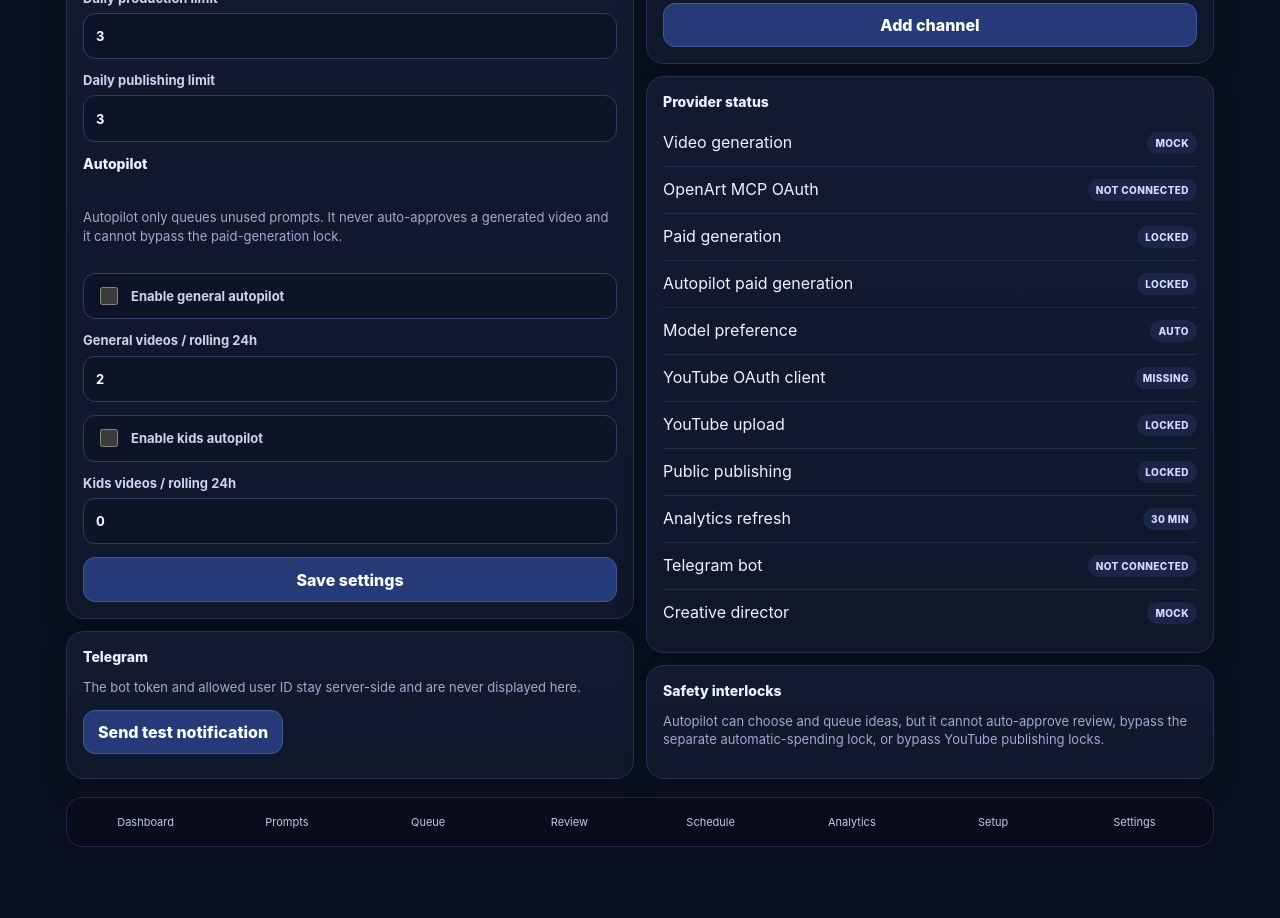
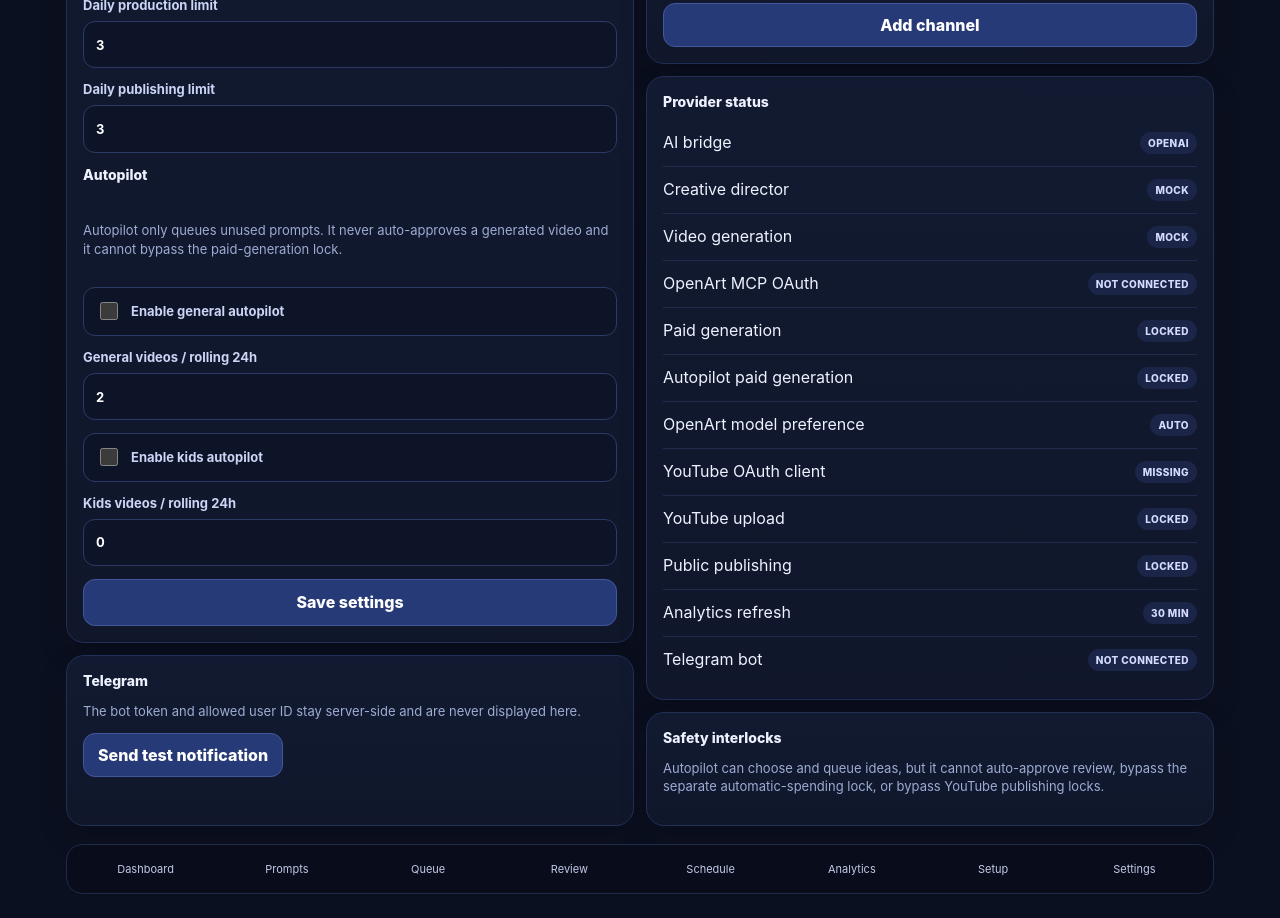
Before and after one commit to mkarson1997/karzoun-media-factory, a Next.js app: page /settings in a window 1280 px wide. Shown: the part 880-1798 px from the top of the page. Before the commit the page ends 1751 px from the top, so only its background shows below. Built offline with nearby package versions, Linux system fonts and the light colour scheme; no server answers; the database is empty.

Commit message:
feat: show OpenAI and durable OpenArt status

```diff
--- a/app/settings/page.tsx
+++ b/app/settings/page.tsx
@@ -5,6 +5,7 @@ import { ApiActionButton } from '@/app/components/ApiActionButton';
 import { LogoutForm } from '@/app/components/LogoutForm';
 import { getYouTubeConnectionStatus } from '@/src/lib/youtube-auth';
 import { getAutopilotStatus } from '@/src/lib/autopilot';
+import { hasDurableOpenArtOAuthCredential } from '@/src/lib/openart-oauth';
 
 export const dynamic = 'force-dynamic';
 
@@ -32,7 +33,15 @@ export default async function SettingsPage() {
     channelConnections.set(channel.id, status);
   }));
   const youtubeClientConfigured = Boolean(process.env.YOUTUBE_CLIENT_ID && process.env.YOUTUBE_CLIENT_SECRET && process.env.APP_BASE_URL);
-  const openArtConfigured = Boolean(process.env.ANTHROPIC_API_KEY && process.env.ANTHROPIC_MODEL && process.env.OPENART_MCP_ACCESS_TOKEN);
+  const durableOpenArt = await hasDurableOpenArtOAuthCredential().catch(() => false);
+  const openArtConfigured = durableOpenArt || Boolean(process.env.OPENART_MCP_ACCESS_TOKEN || process.env.OPENART_MCP_REFRESH_TOKEN);
+  const aiProvider = process.env.AI_PROVIDER || (process.env.OPENAI_API_KEY ? 'openai' : 'anthropic');
+  const creativeDirector = process.env.CREATIVE_DIRECTOR || 'mock';
+  const creativeBadge = creativeDirector === 'openai'
+    ? `OPENAI · ${process.env.OPENAI_MODEL || 'gpt-5.6-terra'}`
+    : creativeDirector === 'anthropic'
+      ? `CLAUDE · ${process.env.ANTHROPIC_MODEL || 'MODEL MISSING'}`
+      : 'MOCK';
   const paidUnlocked = process.env.ALLOW_PAID_GENERATION === 'true';
   const autopilotPaidUnlocked = process.env.ALLOW_AUTOPILOT_PAID_GENERATION === 'true';
   const uploadUnlocked = process.env.ALLOW_YOUTUBE_UPLOAD === 'true';
@@ -92,17 +101,18 @@ export default async function SettingsPage() {
 
           <section className="card">
             <div className="section-title">Provider status</div>
+            <div className="row"><span>AI bridge</span><span className="badge">{aiProvider.toUpperCase()}</span></div>
+            <div className="row"><span>Creative director</span><span className="badge">{creativeBadge.toUpperCase()}</span></div>
             <div className="row"><span>Video generation</span><span className="badge">{(process.env.VIDEO_PROVIDER || 'mock').toUpperCase()}</span></div>
-            <div className="row"><span>OpenArt MCP OAuth</span><span className="badge">{openArtConfigured ? 'CONFIGURED' : 'NOT CONNECTED'}</span></div>
+            <div className="row"><span>OpenArt MCP OAuth</span><span className="badge">{openArtConfigured ? 'DURABLE / CONFIGURED' : 'NOT CONNECTED'}</span></div>
             <div className="row"><span>Paid generation</span><span className="badge">{paidUnlocked ? 'UNLOCKED' : 'LOCKED'}</span></div>
             <div className="row"><span>Autopilot paid generation</span><span className="badge">{autopilotPaidUnlocked ? 'UNLOCKED' : 'LOCKED'}</span></div>
-            <div className="row"><span>Model preference</span><span className="badge">{process.env.VIDEO_MODEL_HINT || 'AUTO'}</span></div>
+            <div className="row"><span>OpenArt model preference</span><span className="badge">{process.env.VIDEO_MODEL_HINT || 'AUTO'}</span></div>
             <div className="row"><span>YouTube OAuth client</span><span className="badge">{youtubeClientConfigured ? 'CONFIGURED' : 'MISSING'}</span></div>
             <div className="row"><span>YouTube upload</span><span className="badge">{uploadUnlocked ? 'UNLOCKED' : 'LOCKED'}</span></div>
             <div className="row"><span>Public publishing</span><span className="badge">{publicUnlocked ? 'UNLOCKED' : 'LOCKED'}</span></div>
             <div className="row"><span>Analytics refresh</span><span className="badge">{process.env.ANALYTICS_SYNC_MINUTES || '30'} MIN</span></div>
             <div className="row"><span>Telegram bot</span><span className="badge">{process.env.TELEGRAM_BOT_TOKEN ? 'CONFIGURED' : 'NOT CONNECTED'}</span></div>
-            <div className="row"><span>Creative director</span><span className="badge">{process.env.CREATIVE_DIRECTOR === 'anthropic' ? 'CLAUDE' : 'MOCK'}</span></div>
           </section>
 
           <section className="card">
```
